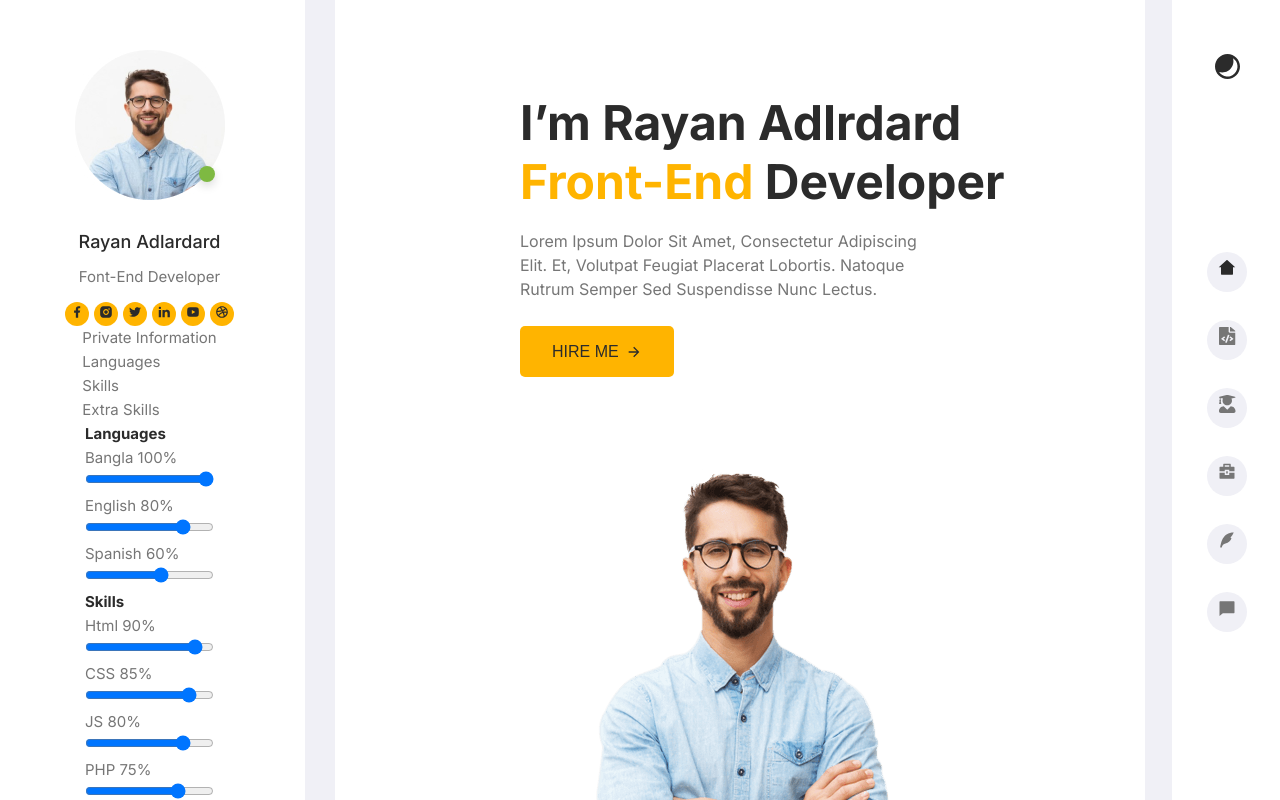
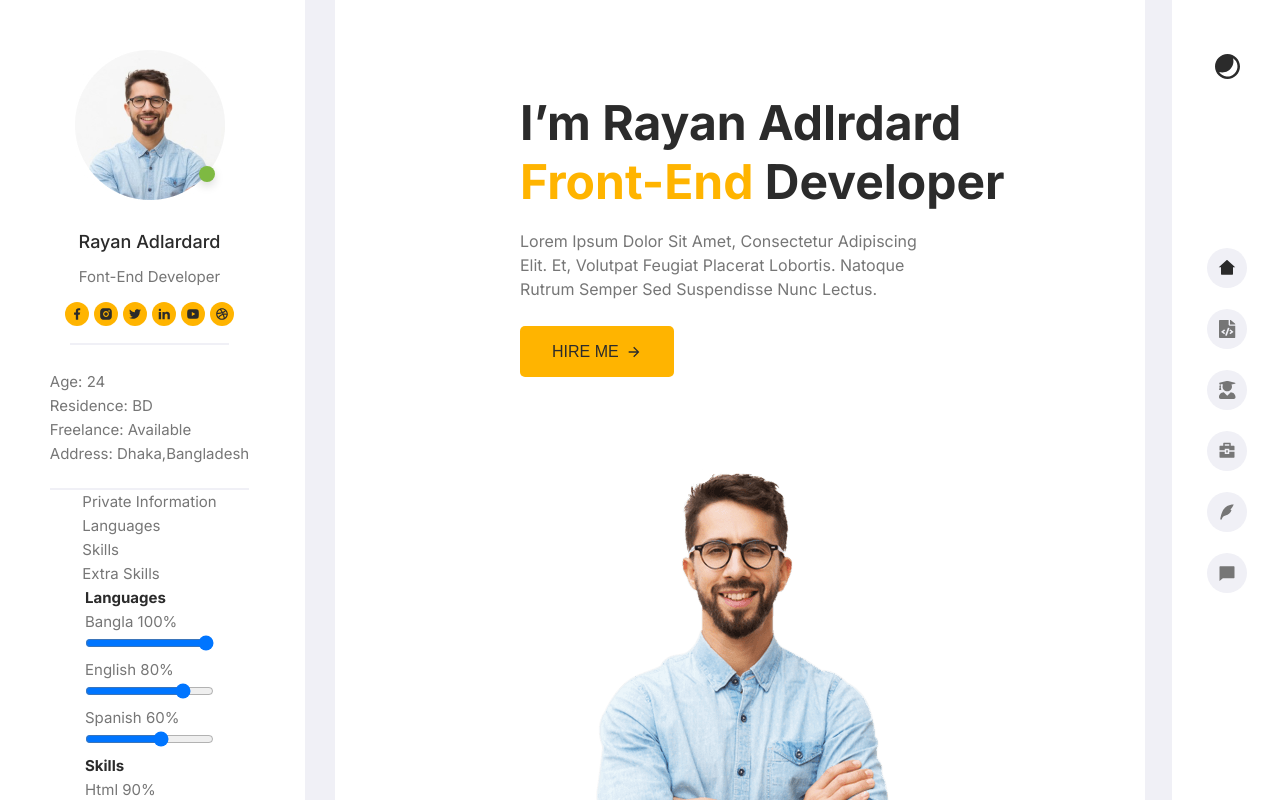
Before and after one commit to KatyKartasava/Project-12, a React app: page / in a window 1280 px wide. Shown: the top 800 px of the page. Built offline with nearby package versions, Linux system fonts and the light colour scheme.

Commit message:
change menuLeft

```diff
--- a/src/components/menu/LeftMenu.tsx
+++ b/src/components/menu/LeftMenu.tsx
@@ -27,6 +27,12 @@ export const LeftMenu = () => {
                         <Item><Link><Icon iconId={'iconDribble'} width={'14'} height={'14'} viewBox={'0 0 14 14'} /></Link></Item>
                     </ListItem>
                 </Social>
+                <PrivateInfo>
+                    <p>Age: <span>24</span></p>
+                    <p>Residence: <span>BD</span></p>
+                    <p>Freelance: <span>Available</span></p>
+                    <p>Address: <span>Dhaka,Bangladesh</span></p>
+                </PrivateInfo>
                 <ul>
                     <li>Private information</li>
                     <li>Languages</li>
@@ -71,7 +77,7 @@ const StyledLeftMenu = styled.aside`
         color: ${theme.colors.fontText};
         font-size: 15px;
         font-weight: 400;
-        margin-bottom: 15px;
+        margin-bottom: 20px;
     }
 
     @media ${theme.media.desktop} {
@@ -102,6 +108,18 @@ const Photo = styled.img`
 `
 
 const Social = styled.div`
+    position: relative;
+    padding-bottom: 24px;
+
+    &::after {
+        content: "";
+        left: 0;
+        bottom: 0;
+        width: 100%;
+        border: 1.5px solid rgb(240, 240, 246);
+        position: absolute;
+    }
+
     ${ListItem} {
         display: flex;
         flex-direction: row;
@@ -119,3 +137,18 @@ const Social = styled.div`
         }
     }
 `
+
+const PrivateInfo = styled.div`
+    position: relative;
+    padding-bottom: 24px;
+    margin-top: 25px;
+
+    &::after {
+        content: "";
+        left: 0;
+        bottom: 0;
+        width: 100%;
+        border: 1.5px solid rgb(240, 240, 246);
+        position: absolute;
+    }
+`
--- a/src/components/menu/RightMenu.tsx
+++ b/src/components/menu/RightMenu.tsx
@@ -87,7 +87,7 @@ export const Item = styled.li`
 `
 
 export const Link = styled.a`
-    display: block;
+    display: flex;
 `
 
 const ThemeButton = styled.button`
--- a/src/styles/Global.styled.ts
+++ b/src/styles/Global.styled.ts
@@ -33,6 +33,7 @@ export const GlobalStyled = createGlobalStyle `
     a {
         text-decoration: none;
         color: ${theme.colors.fontPrimary};
+        cursor: pointer;
     }
 
     ul {
```
